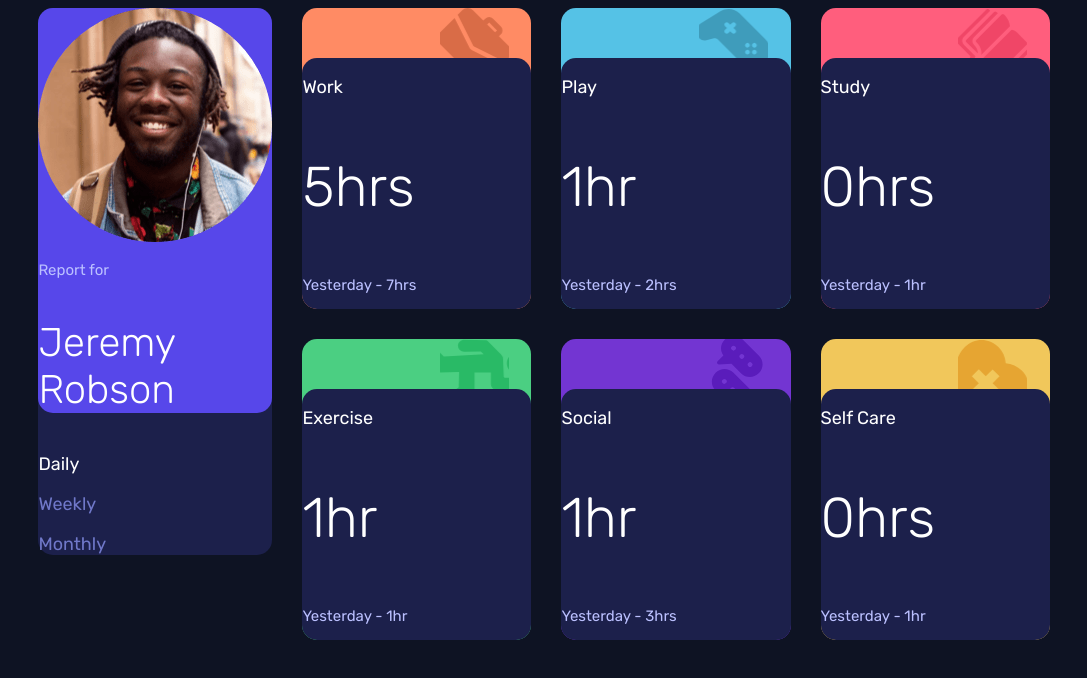
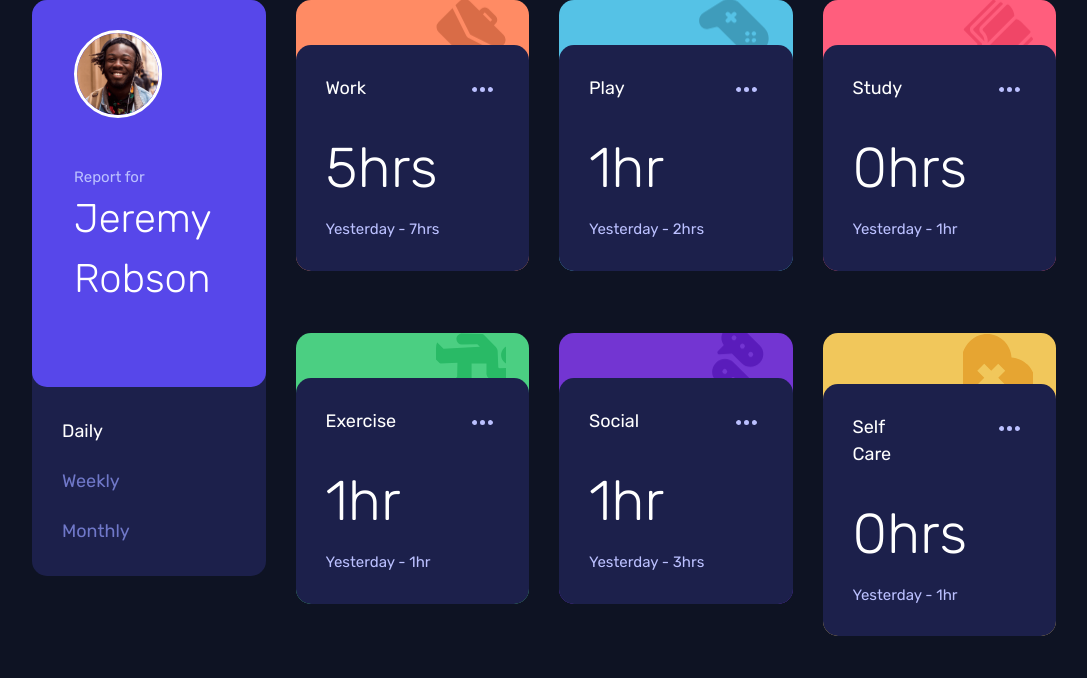
Before and after one commit to Potatonator5533/time-tracking-dashboard-main, a plain HTML site: page index.html in a window 1280 px wide. Shown: the whole page, without its empty margins (96-1183 px from the left). Drawn offline with nearby package versions, Linux system fonts and the light colour scheme.

Commit message:
Styles and Html Update

```diff
--- a/index.html
+++ b/index.html
@@ -10,6 +10,9 @@
 
   <title>Frontend Mentor | Time tracking dashboard</title>
 
+  <link href="https://cdn.jsdelivr.net/npm/bootstrap@5.3.3/dist/css/bootstrap.min.css" rel="stylesheet"
+    integrity="sha384-QWTKZyjpPEjISv5WaRU9OFeRpok6YctnYmDr5pNlyT2bRjXh0JMhjY6hW+ALEwIH" crossorigin="anonymous">
+
   <link rel="stylesheet" href="./styles/style.css">
 
   <link rel="preconnect" href="https://fonts.googleapis.com">
@@ -19,79 +22,192 @@
 </head>
 
 <body>
-
-  <!-- <div class="container"></div> -->
-
   <div class="cardsGrid">
     <div class="userCard">
       <div class="userBg">
         <div class="mainFg">
-          <img src="./images/image-jeremy.png" alt="Profile Picture">
-          <p class="rubik-regular1">Report for</p>
-          <p class="rubik-light1">Jeremy Robson</p>
+          <div class="container">
+            <div class="row">
+              <div class="col">
+                <img src="./images/image-jeremy.png" alt="Profile Picture">
+              </div>
+              <div class="col">
+                <div class="row">
+                  <p class="rubik-regular1 mt-5 mb-0">Report for</p>
+                </div>
+                <div class="row">
+                  <p class="rubik-light1 mb-5">Jeremy Robson</p>
+                </div>
+              </div>
+            </div>
+          </div>
         </div>
-        <p id="dailyBtn" class="rubik-regular2">Daily</p>
-        <p id="weeklyBtn" class="rubik-regular2">Weekly</p>
-        <p id="monthlyBtn" class="rubik-regular2">Monthly</p>
+        <div class="container userTextPadding">
+          <div class="row">
+            <button>
+              <p id="dailyBtn" class="rubik-regular2">Daily</p>
+            </button>
+          </div>
+          <div class="row">
+            <button>
+              <p id="weeklyBtn" class="rubik-regular2">Weekly</p>
+            </button>
+          </div>
+          <div class="row">
+            <button>
+              <p id="monthlyBtn" class="rubik-regular2">Monthly</p>
+            </button>
+          </div>
+        </div>
       </div>
     </div>
     <div class="workCard">
       <div class="workBg">
         <div class="workBgImg"></div>
-        <div class="categoryFg">
-          <p class="rubik-medium">Work</p>
-          <p id="workCurrentHrsInfo" class="rubik-light2">0</p>
-          <p id="workPrevHrsInfo" class="rubik-regular1">Last - 0</p>
+        <div class="container categoryFg">
+          <div class="row">
+            <div class="col">
+              <p class="rubik-medium mb-4">Work</p>
+            </div>
+            <div class="col text-end">
+              <button><img src="./images/icon-ellipsis.svg" alt="Show More Options"></button>
+            </div>
+          </div>
+          <div class="row">
+            <div class="col">
+              <p id="workCurrentHrsInfo" class="rubik-light2 mb-2">0</p>
+            </div>
+          </div>
+          <div class="row">
+            <div class="col">
+              <p id="workPrevHrsInfo" class="rubik-regular1 mb-0">Last - 0</p>
+            </div>
+          </div>
         </div>
       </div>
     </div>
     <div class="playCard">
       <div class="playBg">
         <div class="playBgImg"></div>
-        <div class="categoryFg">
-          <p class="rubik-medium">Play</p>
-          <p id="playCurrentHrsInfo" class="rubik-light2">0</p>
-          <p id="playPrevHrsInfo" class="rubik-regular1">Last - 0</p>
+        <div class="container categoryFg">
+          <div class="row">
+            <div class="col">
+              <p class="rubik-medium mb-4">Play</p>
+            </div>
+            <div class="col text-end">
+              <button><img src="./images/icon-ellipsis.svg" alt="Show More Options"></button>
+            </div>
+          </div>
+          <div class="row">
+            <div class="col">
+              <p id="playCurrentHrsInfo" class="rubik-light2 mb-2">0</p>
+            </div>
+          </div>
+          <div class="row">
+            <div class="col">
+              <p id="playPrevHrsInfo" class="rubik-regular1 mb-0">Last - 0</p>
+            </div>
+          </div>
         </div>
       </div>
     </div>
     <div class="studyCard">
       <div class="studyBg">
         <div class="studyBgImg"></div>
-        <div class="categoryFg">
-          <p class="rubik-medium">Study</p>
-          <p id="studyCurrentHrsInfo" class="rubik-light2">0</p>
-          <p id="studyPrevHrsInfo" class="rubik-regular1">Last - 0</p>
+        <div class="container categoryFg">
+          <div class="row">
+            <div class="col">
+              <p class="rubik-medium mb-4">Study</p>
+            </div>
+            <div class="col text-end">
+              <button><img src="./images/icon-ellipsis.svg" alt="Show More Options"></button>
+            </div>
+          </div>
+          <div class="row">
+            <div class="col">
+              <p id="studyCurrentHrsInfo" class="rubik-light2 mb-2">0</p>
+            </div>
+          </div>
+          <div class="row">
+            <div class="col">
+              <p id="studyPrevHrsInfo" class="rubik-regular1 mb-0">Last - 0</p>
+            </div>
+          </div>
         </div>
       </div>
     </div>
     <div class="exerciseCard">
       <div class="exerciseBg">
         <div class="exerciseBgImg"></div>
-        <div class="categoryFg">
-          <p class="rubik-medium">Exercise</p>
-          <p id="exerciseCurrentHrsInfo" class="rubik-light2">0</p>
-          <p id="exercisePrevHrsInfo" class="rubik-regular1">Last - 0</p>
+        <div class="container categoryFg">
+          <div class="row">
+            <div class="col">
+              <p class="rubik-medium mb-4">Exercise</p>
+            </div>
+            <div class="col text-end">
+              <button><img src="./images/icon-ellipsis.svg" alt="Show More Options"></button>
+            </div>
+          </div>
+          <div class="row">
+            <div class="col">
+              <p id="exerciseCurrentHrsInfo" class="rubik-light2 mb-2">0</p>
+            </div>
+          </div>
+          <div class="row">
+            <div class="col">
+              <p id="exercisePrevHrsInfo" class="rubik-regular1 mb-0">Last - 0</p>
+            </div>
+          </div>
         </div>
       </div>
     </div>
     <div class="socialCard">
       <div class="socialBg">
         <div class="socialBgImg"></div>
-        <div class="categoryFg">
-          <p class="rubik-medium">Social</p>
-          <p id="socialCurrentHrsInfo" class="rubik-light2">0</p>
-          <p id="socialPrevHrsInfo" class="rubik-regular1">Last - 0</p>
+        <div class="container categoryFg">
+          <div class="row">
+            <div class="col">
+              <p class="rubik-medium mb-4">Social</p>
+            </div>
+            <div class="col text-end">
+              <button><img src="./images/icon-ellipsis.svg" alt="Show More Options"></button>
+            </div>
+          </div>
+          <div class="row">
+            <div class="col">
+              <p id="socialCurrentHrsInfo" class="rubik-light2 mb-2">0</p>
+            </div>
+          </div>
+          <div class="row">
+            <div class="col">
+              <p id="socialPrevHrsInfo" class="rubik-regular1 mb-0">Last - 0</p>
+            </div>
+          </div>
         </div>
       </div>
     </div>
     <div class="selfCareCard">
       <div class="selfCareBg">
         <div class="selfCareBgImg"></div>
-        <div class="categoryFg">
-          <p class="rubik-medium">Self Care</p>
-          <p id="selfCareCurrentHrsInfo" class="rubik-light2">0</p>
-          <p id="selfCarePrevHrsInfo" class="rubik-regular1">Last - 0</p>
+        <div class="container categoryFg">
+          <div class="row">
+            <div class="col">
+              <p class="rubik-medium mb-4">Self Care</p>
+            </div>
+            <div class="col text-end">
+              <button><img src="./images/icon-ellipsis.svg" alt="Show More Options"></button>
+            </div>
+          </div>
+          <div class="row">
+            <div class="col">
+              <p id="selfCareCurrentHrsInfo" class="rubik-light2 mb-2">0</p>
+            </div>
+          </div>
+          <div class="row">
+            <div class="col">
+              <p id="selfCarePrevHrsInfo" class="rubik-regular1 mb-0">Last - 0</p>
+            </div>
+          </div>
         </div>
       </div>
     </div>
@@ -154,6 +270,9 @@
   Previous - 11hrs monthly
  -->
 
+  <script src="https://cdn.jsdelivr.net/npm/bootstrap@5.3.3/dist/js/bootstrap.bundle.min.js"
+    integrity="sha384-YvpcrYf0tY3lHB60NNkmXc5s9fDVZLESaAA55NDzOxhy9GkcIdslK1eN7N6jIeHz"
+    crossorigin="anonymous"></script>
   <script src="./scripts/app.js"></script>
 </body>
 
--- a/styles/style.css
+++ b/styles/style.css
@@ -17,6 +17,12 @@
     font-style: normal;
     font-size: 18px;
     color: #7078C9;
+    text-align: start;
+    margin-bottom: 21px;
+}
+
+#monthlyBtn {
+    margin-bottom: 0;
 }
 
 .rubik-regular2:hover {
@@ -50,6 +56,10 @@
     color: white;
 }
 
+.userTextPadding {
+    padding: 30px;
+}
+
 .selected {
     color: white;
 }
@@ -62,12 +72,24 @@ body {
     border-radius: 15px;
 }
 
+button {
+    border: none;
+    background-color: transparent;
+}
+
 .cardsGrid {
     display: grid;
     gap: 1.875rem;
     grid-template-columns: repeat(4, 1fr);
     grid-template-rows: 1fr 1fr;
     margin: 0 10%;
+}
+
+@media (max-width: 1200px) {
+    .cardsGrid {
+        grid-template-columns: repeat(3, 1fr);
+        grid-template-rows: repeat(3, 1fr);
+    }
 }
 
 .userCard {
@@ -77,12 +99,37 @@ body {
 
 }
 
-/* .workCard,
-.playCard,
-.studyCard,
-.exerciseCard,
-.socialCard,
-.selfCareCard, */
+.workCard {
+
+}
+
+.playCard {
+
+}
+
+.studyCard {
+
+}
+
+.exerciseCard {
+
+}
+
+.socialCard {
+
+}
+
+.selfCareCard {
+
+}
+
+
+@media (max-width: 1200px) {
+    .userCard {
+        grid-column: 1 / span 3;
+        grid-row: 1;
+    }
+}
 
 .userBg,
 .categoryFg {
@@ -94,6 +141,7 @@ body {
     /* height: 200px; */
     grid-column: 1 / span 10;
     grid-row: 3 / span 10;
+    padding: 1.875rem;
 }
 
 .categoryFg:hover {
@@ -102,6 +150,7 @@ body {
 
 .mainFg {
     background-color: #5747EA;
+    padding: 30px;
 }
 
 .workBg {
@@ -141,6 +190,13 @@ body {
     grid-template-rows: repeat(12, 1fr);
 }
 
+.mainFg img {
+    height: 5.5rem;
+    width: 5.5rem;
+    border: 3px solid white;
+    border-radius: 100%;
+}
+
 .workBgImg {
     background-image: url(../images/icon-work.svg);
 }
@@ -165,7 +221,6 @@ body {
     background-image: url(../images/icon-self-care.svg);
 }
 
-
 .workBgImg,
 .playBgImg,
 .studyBgImg,
```
